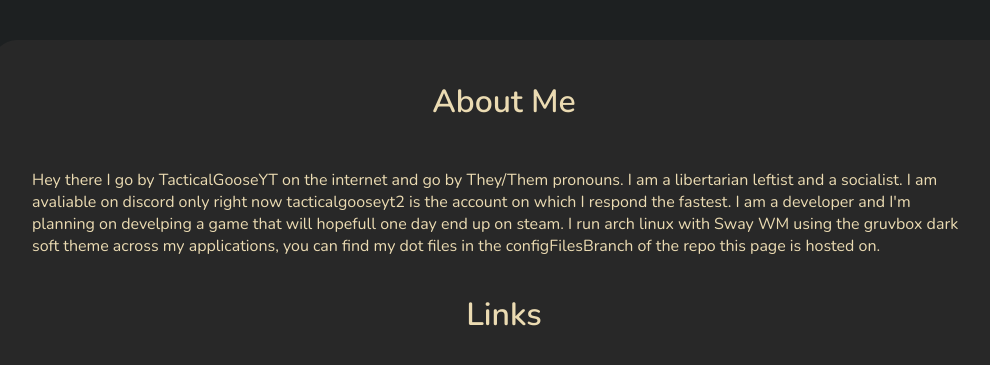
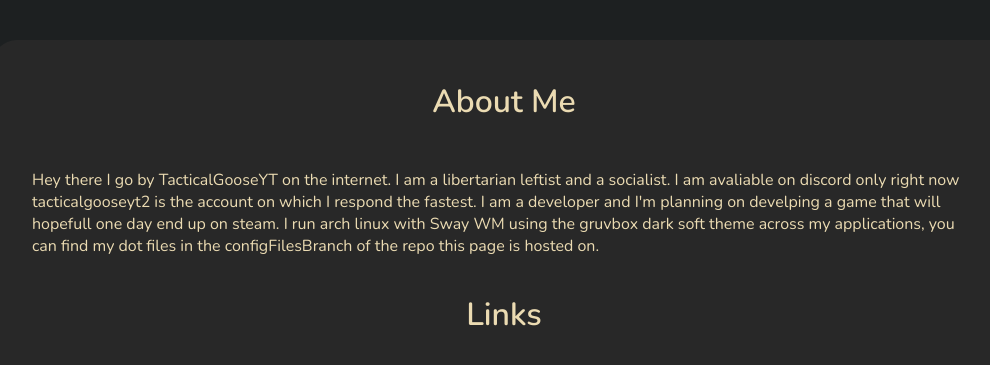
Before and after one commit to TGYT-Dev/ConfigFiles, a plain HTML site: page index.html in a window 1280 px wide. Shown: the top 365 px of the page, without its empty margins (136-1126 px from the left). Drawn offline with nearby package versions, Linux system fonts and the light colour scheme.

Commit message:
Update index.html

```diff
--- a/index.html
+++ b/index.html
@@ -17,7 +17,7 @@
         <h1>About Me</h1>
         <hr>
         <p>
-        Hey there I go by TacticalGooseYT on the internet and go by They/Them pronouns.
+        Hey there I go by TacticalGooseYT on the internet.
         I am a libertarian leftist and a socialist.
         I am avaliable on discord only right now tacticalgooseyt2 is the account on which I respond the fastest.
         I am a developer and I'm planning on develping a game that will hopefull one day end up on steam.
```
